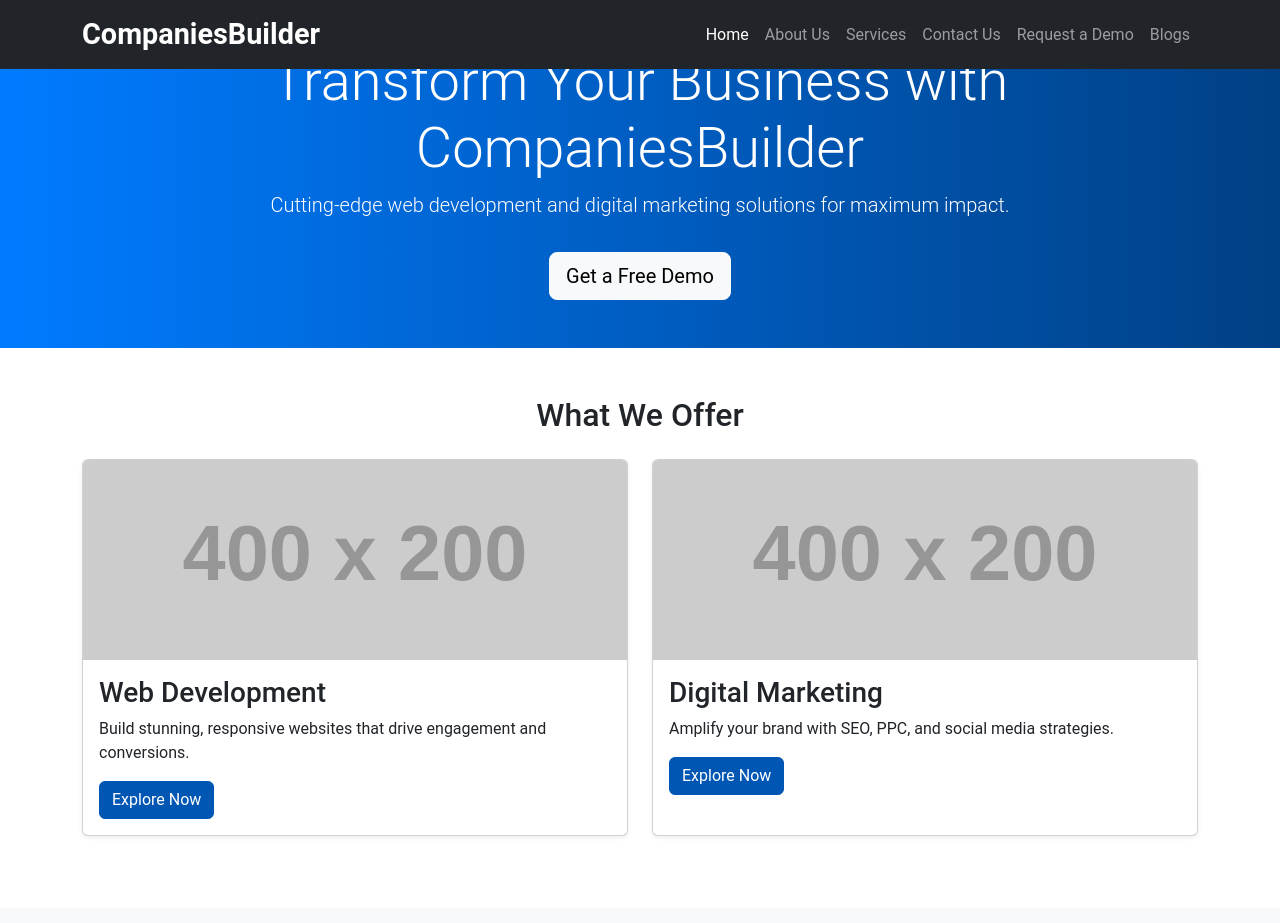
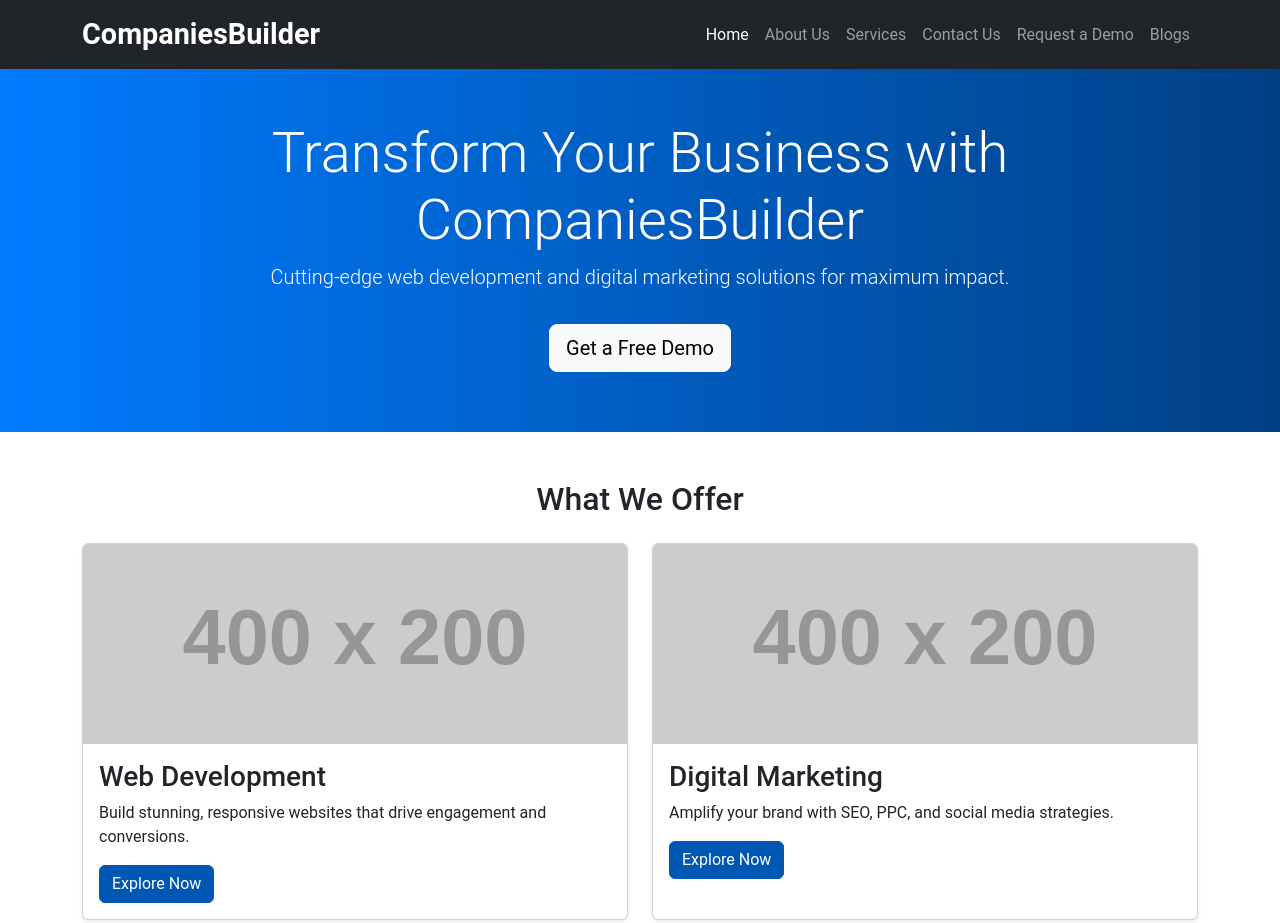
Before and after one commit to pothulapallyvinay/pothulapallyvinay.github.io, a plain HTML site: page index.html in a window 1280 px wide. Shown: the top 923 px of the page. Drawn offline with nearby package versions, Linux system fonts and the light colour scheme; placeholder pictures from the web are drawn by us.

Commit message:
Update index.html

```diff
--- a/index.html
+++ b/index.html
@@ -9,6 +9,14 @@
   <title>CompaniesBuilder - Web Development & Digital Marketing</title>
   <link href="https://cdn.jsdelivr.net/npm/bootstrap@5.3.0/dist/css/bootstrap.min.css" rel="stylesheet">
   <link rel="stylesheet" href="styles.css">
+
+  <!-- 🔧 Added style to fix hero section cropping -->
+  <style>
+    .hero {
+      padding-top: 120px;
+      padding-bottom: 60px;
+    }
+  </style>
 </head>
 <body>
   <!-- Navigation -->
@@ -32,7 +40,7 @@
   </nav>
 
   <!-- Hero Section -->
-    <header class="hero bg-primary text-white text-center py-5">
+  <header class="hero bg-primary text-white text-center">
     <div class="container">
       <h1 class="display-4">Transform Your Business with CompaniesBuilder</h1>
       <p class="lead">Cutting-edge web development and digital marketing solutions for maximum impact.</p>
```
Lines whose indentation alone changed are shown as unchanged.
